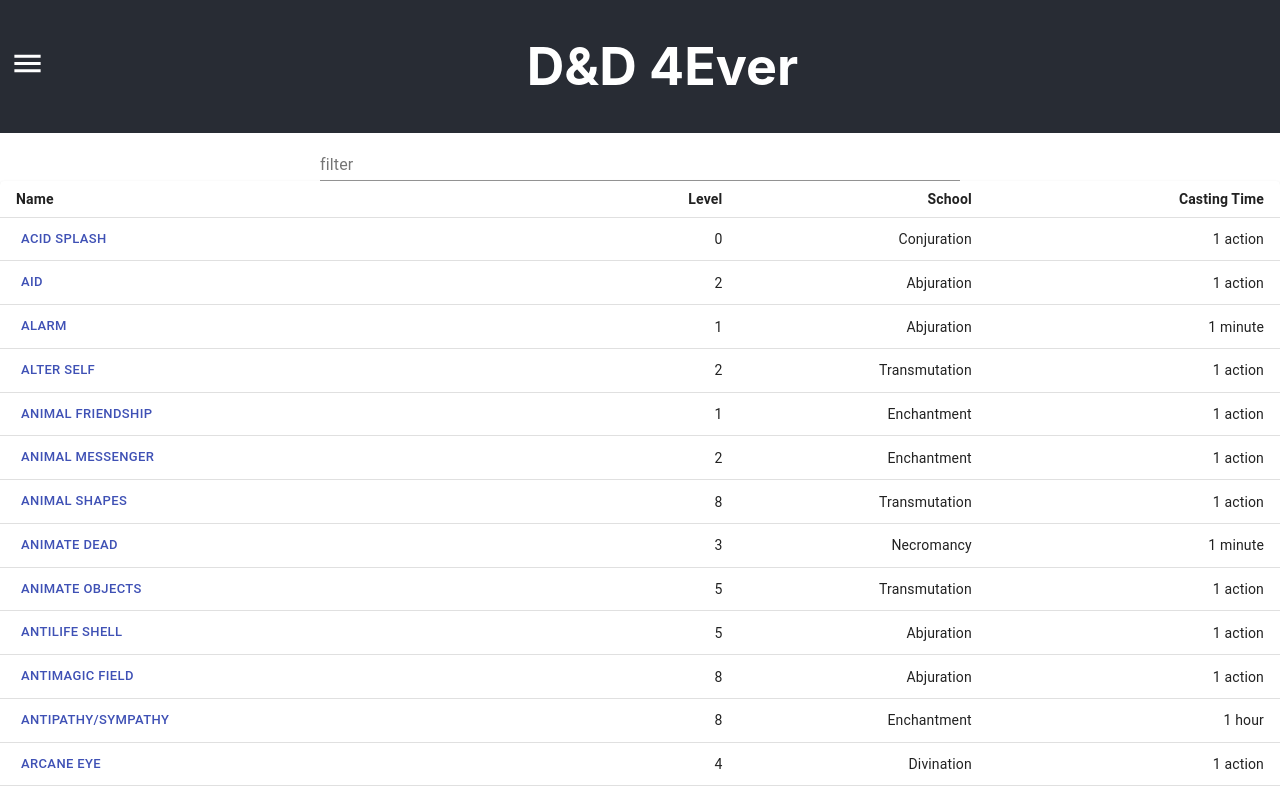
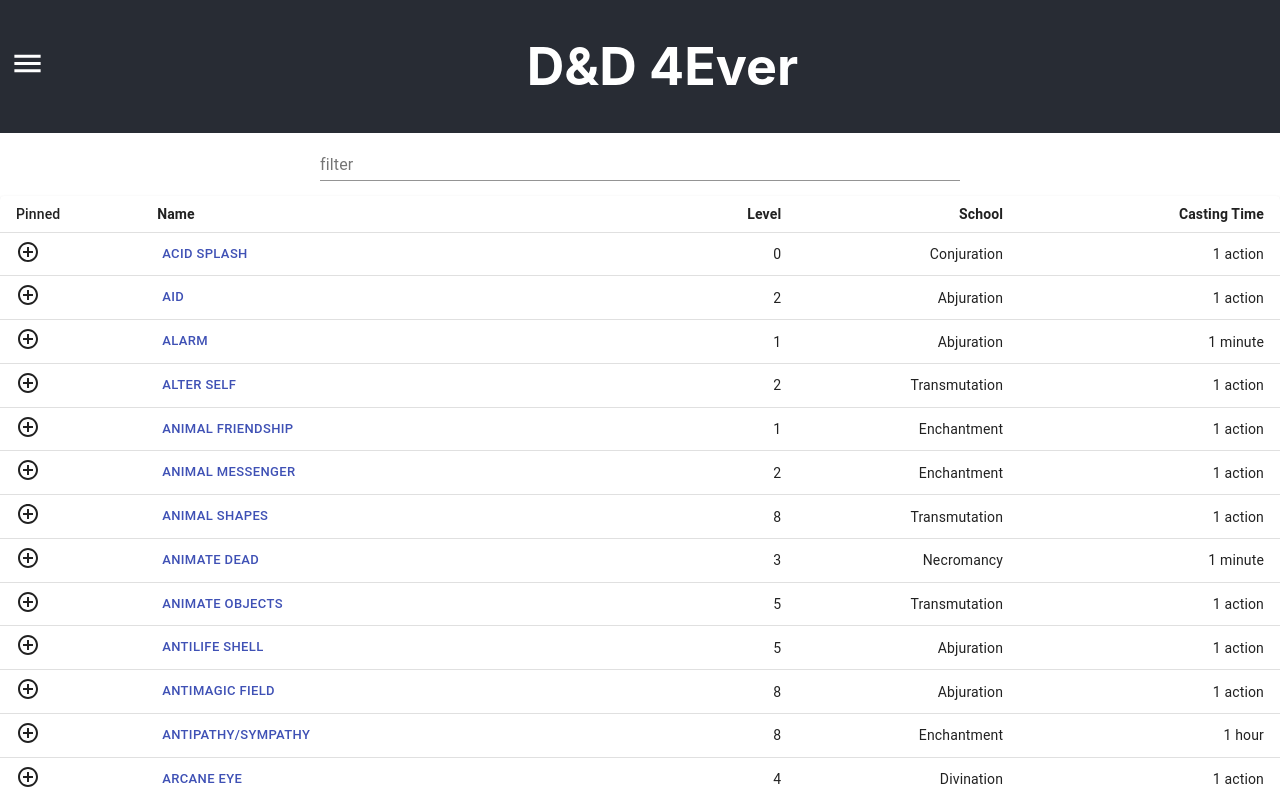
Before and after one commit to msaxon/msaxon-dnd4ever, a React (Create React App) app: page /spells in a window 1280 px wide. Shown: the top 800 px of the page. Built offline with nearby package versions, Linux system fonts and the light colour scheme.

Commit message:
adding pinned spells

```diff
--- a/src/components/shared/Shared.css
+++ b/src/components/shared/Shared.css
@@ -65,3 +65,7 @@
     align-items: center;
     flex-wrap: wrap;
 }
+
+.flex-row {
+    flex-direction: row;
+}
--- a/src/components/spells/Spells.css
+++ b/src/components/spells/Spells.css
@@ -1,3 +1,13 @@
 .MuiButton-label {
     justify-content: flex-start !important;
 }
+
+.pinned-spell-container {
+    margin-bottom: 15px;
+    align-items: flex-start;
+}
+
+.pinned-spell {
+    margin: 10px;
+    max-width: 310px;
+}
--- a/src/components/spells/Spells.tsx
+++ b/src/components/spells/Spells.tsx
@@ -16,12 +16,14 @@
 import '../spells/Spells.css';
 import { SpellType } from '../../types/SpellType';
 import { SpellCard } from './SpellCard';
+import { AddCircleOutline, RemoveCircleOutline } from '@material-ui/icons';
 
 export const Spells: FunctionComponent<{}> = () => {
     const [search, setSearch] = useState('');
     const [sortId, setSortId] = useState('name');
     const [sortDirAsc, setSortDirAsc] = useState(true);
     const [isOpen, setIsOpen] = useState<SpellType | undefined>(undefined);
+    const [pinnedSpells, setPinnedSpell] = useState<SpellType[]>([]);
 
     const updateSort = id => {
         console.log('updating', id);
@@ -37,7 +39,7 @@
         return str.toUpperCase().includes(search.toUpperCase());
     };
 
-    const filteredSpells = spells.filter(spell => includesSearch(spell.name));
+    const filteredSpells: SpellType[] = spells.filter(spell => includesSearch(spell.name));
     filteredSpells.sort((a, b) => {
         if (a[sortId] > b[sortId]) {
             return sortDirAsc ? 1 : -1;
@@ -45,6 +47,7 @@
             return sortDirAsc ? -1 : 1;
         } else return 0;
     });
+    console.log('pinnedSpells', pinnedSpells);
 
     return (
         <div className="center-parent flex-column">
@@ -58,10 +61,20 @@
                     />
                 </Grid>
             </Grid>
+            <div className="center-parent flex-row pinned-spell-container">
+                {pinnedSpells.map(spell => {
+                    return (
+                        <div className="pinned-spell">
+                            <SpellCard spell={spell} />
+                        </div>
+                    );
+                })}
+            </div>
             <TableContainer component={Paper}>
                 <Table size="small">
                     <TableHead>
                         <TableRow>
+                            <TableCell>Pinned</TableCell>
                             <TableCell onClick={() => updateSort('name')}>
                                 <strong>Name</strong>
                             </TableCell>
@@ -77,8 +90,20 @@
                         </TableRow>
                     </TableHead>
                     <TableBody>
-                        {filteredSpells.map(spell => (
+                        {filteredSpells.map(spell => {
+                            let button = (
+                                <AddCircleOutline onClick={() => setPinnedSpell(pinnedSpells.concat([spell]))} />
+                            );
+                            if (pinnedSpells.includes(spell)) {
+                                button = (
+                                    <RemoveCircleOutline
+                                        onClick={() => setPinnedSpell(pinnedSpells.filter(s => s.name !== spell.name))}
+                                    />
+                                );
+                            }
+                            return (
                                 <TableRow key={spell.name}>
+                                    <TableCell>{button}</TableCell>
                                     <TableCell component="th" scope="row">
                                         <Button size="small" color="primary" onClick={() => setIsOpen(spell)}>
                                             {spell.name}
@@ -88,7 +113,8 @@
                                     <TableCell align="right">{spell.school}</TableCell>
                                     <TableCell align="right">{spell.castingTime}</TableCell>
                                 </TableRow>
-                        ))}
+                            );
+                        })}
                     </TableBody>
                 </Table>
             </TableContainer>
```
Lines whose indentation alone changed are shown as unchanged.
